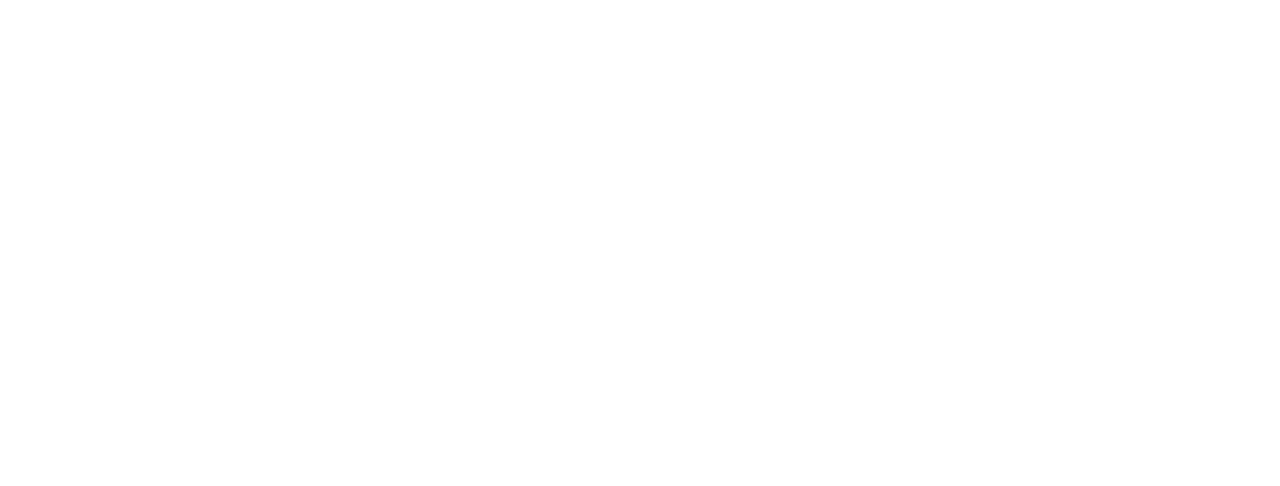
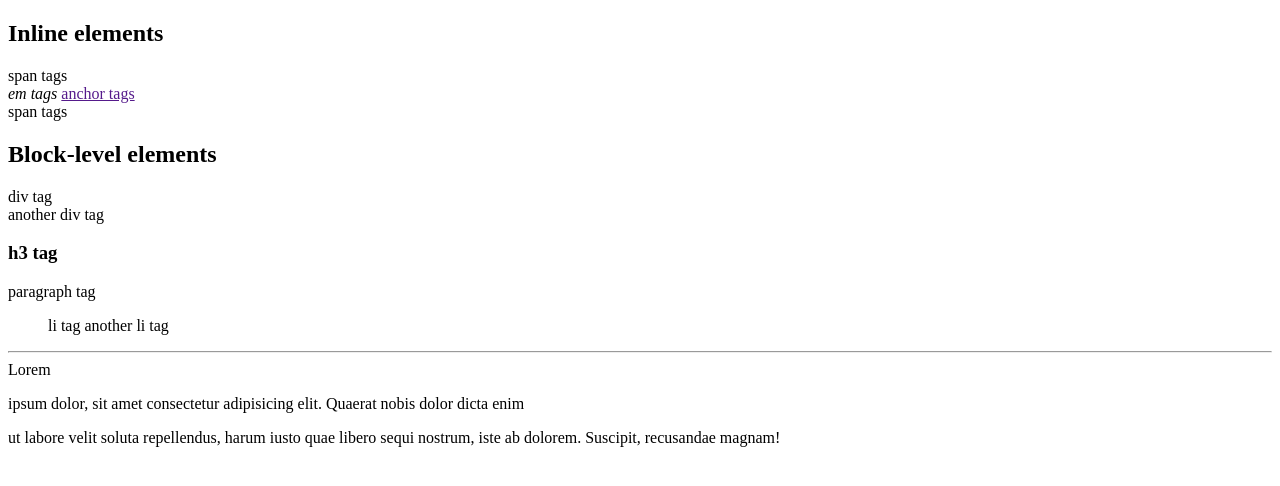
Before and after one commit to C0D3RLK14/learning-htmlcss-netninja-html-and-css-crash-course, a plain HTML site: page index.html in a window 1280 px wide. Drawn offline with Linux system fonts and the light colour scheme.

Commit message:
initial commint

```diff
--- /dev/null
+++ b/about.html
@@ -0,0 +1,14 @@
+<!DOCTYPE html>
+    <!-- linking the external style sheet -->
+    <link rel="stylesheet" href="/styles.css">
+
+    <title>CSS Basics</title>
+</head>
+<body>
+
+    <h1>About me</h1>
+
+    <p>Lorem ipsum dolor sit amet consectetur adipisicing elit. Nesciunt voluptas cupiditate est nobis vero ab distinctio. Asperiores cum ab animi fugiat quo fuga vel aperiam, quas quis consequuntur exercitationem at quam natus? Ea nihil labore nemo rem quibusdam repellendus neque harum doloremque, excepturi sequi dolorem voluptates tempore quasi quas, assumenda et eos saepe, tenetur quo fuga ullam! Accusantium consequatur consectetur a, velit ullam, inventore mollitia ad fugit sint odio delectus earum ratione optio et ducimus tenetur illo eligendi corrupti! In at veniam repellat, suscipit vel illum sequi quod voluptate ad, ullam eaque odio qui! Reiciendis similique at officia modi magni!</p>
+
+</body>
+</html>
--- /dev/null
+++ b/deleted/styles.css
@@ -0,0 +1,36 @@
+/* External styling */
+h1 {
+    color: orange;
+    background-color: seashell;
+    font-size: 20px;
+    text-decoration: underline;
+    font-family: Arial, Helvetica, sans-serif; /* Be advised use web safe fonts for continuity purposes. Refer w3schools for more */
+    text-align: center;
+}
+
+p {
+    color: slategray; /* For colors we could use keywords, hex codes => #RRGGBB,  or rgb(r,g,b)*/
+    text-align: right;
+    line-height: 30px;
+    letter-spacing: 1px;
+    column-count: 3;
+    column-gap: 60px;
+}
+
+ul{
+    /* border-width: 4px;
+    border-style: solid;
+    border-color: black; The border styling is made up of 3 properties */
+
+    /* Short hand method to create a border */
+    border: 4px solid black;
+    border-left: none;
+}
+
+li{
+    list-style-type: square;
+    text-shadow: 2px 2px #e9e9e9; /* horizontal offset   vertical offset   color */
+}
+
+/* inline elements only take the space needed by the content, starts next to the closed element */
+/* Block element used the entire width of the webpage, start with a new line */
--- a/index.html
+++ b/index.html
@@ -1,9 +1,32 @@
 <!DOCTYPE html>
-<html>
-    <head>
-        <title></title>
-    </head>
-    <body>
+<head>
+    <link rel="stylesheet" href="/styles.css">
+    <title>CSS Basics</title>
+</head>
+<body>
+    <h2>Inline elements</h2>
 
-    </body>
+    <span>span tags</span>
+    <em>em tags</em>
+    <a href="">anchor tags</a>
+    <span>span tags</span>
+
+    <h2>Block-level elements</h2>
+
+    <div>div tag</div>
+    <div>another div tag</div>
+    <h3>h3 tag</h3>
+    <p>paragraph tag</p>
+    <ul>
+        <li>li tag</li>
+        <li>another li tag</li>
+    </ul>
+
+    <hr>
+
+    <!-- the following is a test -->
+     <span>
+        Lorem <p>ipsum dolor, sit amet consectetur adipisicing elit. Quaerat nobis dolor dicta enim</p> ut labore velit soluta repellendus, harum iusto quae libero sequi nostrum, iste ab dolorem. Suscipit, recusandae magnam!
+     </span> <!-- I mean this works-->
+</body>
 </html>
--- /dev/null
+++ b/styles.css
@@ -0,0 +1,20 @@
+/* user agent style sheets are default browser applied styling */
+
+span {
+    display: block;
+}
+
+li {
+    display: inline;
+}
+
+/* Block level elements have margin all over the element, but inline element only have left and right margins
+    We could override this by using 'display:inline-block;'*/
+
+/* Also the top and bottom padding of inline elements collapse when they on top of each other(there would be no padding at all between them)
+    We could override this by using 'display:inline-block;', not issue mentioned below though it would now affect this element */
+
+/* Also in Block level elements the top and bottom margins collapse too but in a different manner.
+    as we imagine if the top element has a bottom-margin of 100 px and the bottom element has a top-margin of 120px, the margin between the two elements should be 220px, right?
+    No you are wrong by default the margin collapses and the margin between them becomes the largest margin among the two elements. In this case 120px.
+    This is to be fixed when making the website fluid(for different sizes) */
```
Also changed, not shown: deleted/index.html (added, +42 -0 lines).
